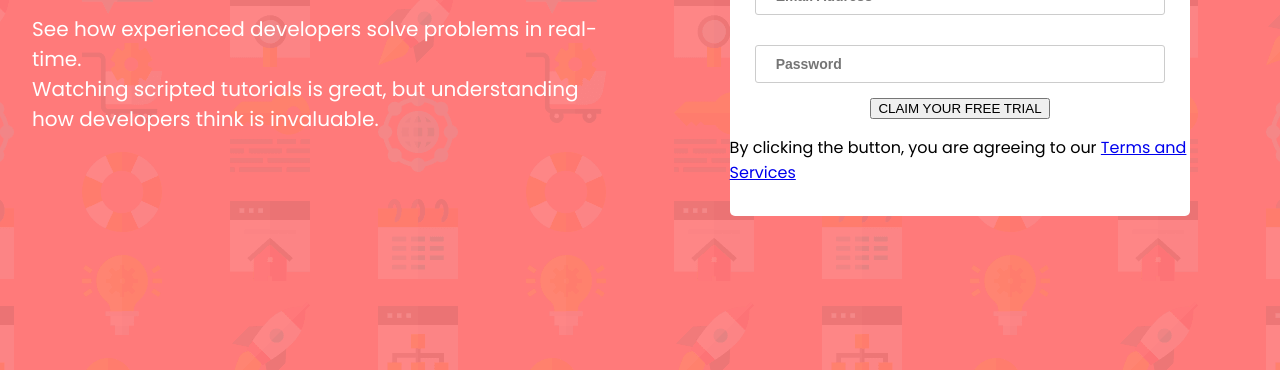
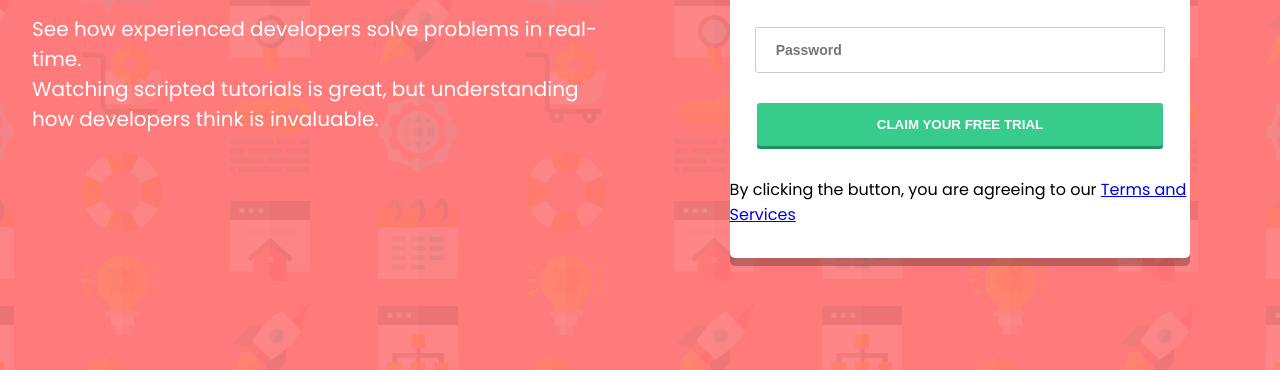
Before and after one commit to NaguiHW/form, a plain HTML site: page index.html in a window 1280 px wide. Shown: the part 430-800 px from the top of the page. Drawn offline with Linux system fonts and the light colour scheme.

Commit message:
styling button form

```diff
--- a/assets/style.css
+++ b/assets/style.css
@@ -64,18 +64,31 @@ body {
   align-items: center;
   border-radius: 5px;
   padding: 15px 0;
+  box-shadow: 0 8px 0 rgba(0, 0, 0, 0.25);
 }
 
-.right-side input {
+.right-side form input {
   width: 80%;
   margin: 15px 0;
-  padding: 10px 20px;
+  padding: 14px 20px;
   font-size: 14px;
   border-radius: 3px;
   border: 1px solid #ccc;
   font-weight: 600;
 }
 
-.right-side input:focus {
+.right-side form input:focus {
   border: 1px solid hsl(249, 10%, 26%);
 }
+
+.right-side form button {
+  width: 88%;
+  margin: 15px 0;
+  padding: 14px 20px;
+  background-color: hsl(154, 59%, 51%);
+  font-weight: 600;
+  color: white;
+  border: none;
+  border-radius: 3px;
+  box-shadow: 0 3px 0 hsl(154, 64%, 35%);
+}
```
